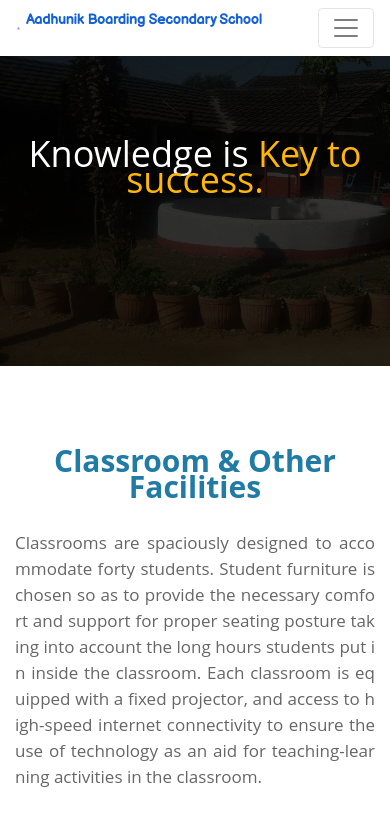
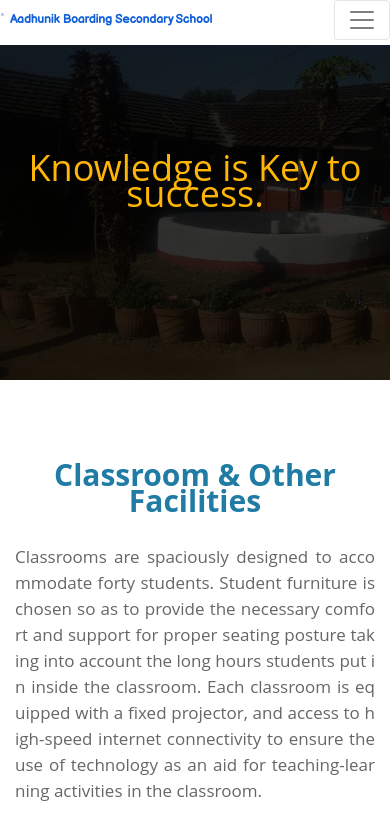
Before and after one commit to Everestwalk/Bishal-Shrestha-, a plain HTML site: page Public/facilities.html in a window 390 px wide. Shown: the top 838 px of the page. Drawn offline with nearby package versions, Linux system fonts and the light colour scheme.

Commit message:
Navbar Changes

```diff
--- a/Public/css/style.css
+++ b/Public/css/style.css
@@ -8,16 +8,18 @@
 }
 /*------------CONTACT FORM CSS-------------------------*/
 .logo img{
-  width: 150px;
+  width: 130px;
 }
 .logo p{
   font-weight: bold;
   color: rgb(17, 96, 216);
-  font-size: 14px;
+  font-size: 12px;
+  margin-bottom: 0.5rem;
 }
 .navbar{
   font-family: 'Balsamiq Sans', cursive;
   background-color: rgb(255, 255, 255);
+  padding: 0rem;
 }
 *{
     margin: 0;
@@ -189,6 +191,7 @@
     font-weight: bold;
     color: rgb(17, 96, 216);
     margin-left: 10px;
+    /* margin-bottom: 0rem; */
   }
   }
 
@@ -243,6 +246,7 @@
     font-weight: bold;
     color: rgb(17, 96, 216);
     margin-left: 10px;
+
   }
 
   }
@@ -371,6 +375,9 @@
         .clash{
           margin: 0;
         }
+        .logo p{
+          margin-bottom: 0rem;
+        }
   }
 
 /*---------Header------------*/
@@ -480,6 +487,7 @@ z-index: 0;
       font-weight: bold;
       color: rgb(17, 96, 216);
       margin-left: 10px;
+      margin-bottom: 0;
     }
     .clash{
       margin: 0;
--- a/Public/facilities.css
+++ b/Public/facilities.css
@@ -50,9 +50,15 @@ body {
     background-color: #ffffff;
     overflow-x: none;
 }
+.logof p{
+	margin-top: -14px;
+}
 @media only screen and (max-width: 600px){
 	.knowledge h1{
 		font-size: 36px;
+	}
+	.logof p{
+		margin-top: 0px;
 	}
 }
 
--- a/Public/facilities.html
+++ b/Public/facilities.html
@@ -16,9 +16,9 @@
 
         <nav class="navbar navbar-light  navbar-expand-lg">
 
-			<div class="logo">
+			<div class="logo logof">
 				<img src="../Public/image/aadhuniklogo.png" alt="">
-				  <p style="margin-top: -14px;">Aadhunik Boarding Secondary School</p>
+				  <p style="margin-bottom: 0rem;">Aadhunik Boarding Secondary School</p>
 			</div>
 
             <button class="navbar-toggler" data-toggle="collapse" data-target="#navbarCollapse">
@@ -62,9 +62,9 @@
         </nav>
     </section>
 
-    <section id="banner" style="margin-top: -100px;">
+    <section id="banner" style="margin-top: -70px;">
         <div class="knowledge">
-        <h1> <span class="know"> Knowledge is</span> Key to success.</h1>
+        <h1>Knowledge is</span> Key to success.</h1>
       </div>
       </section>
 <br><br>
```
Also changed, not shown: Public/index.html (+1 -1 lines).
